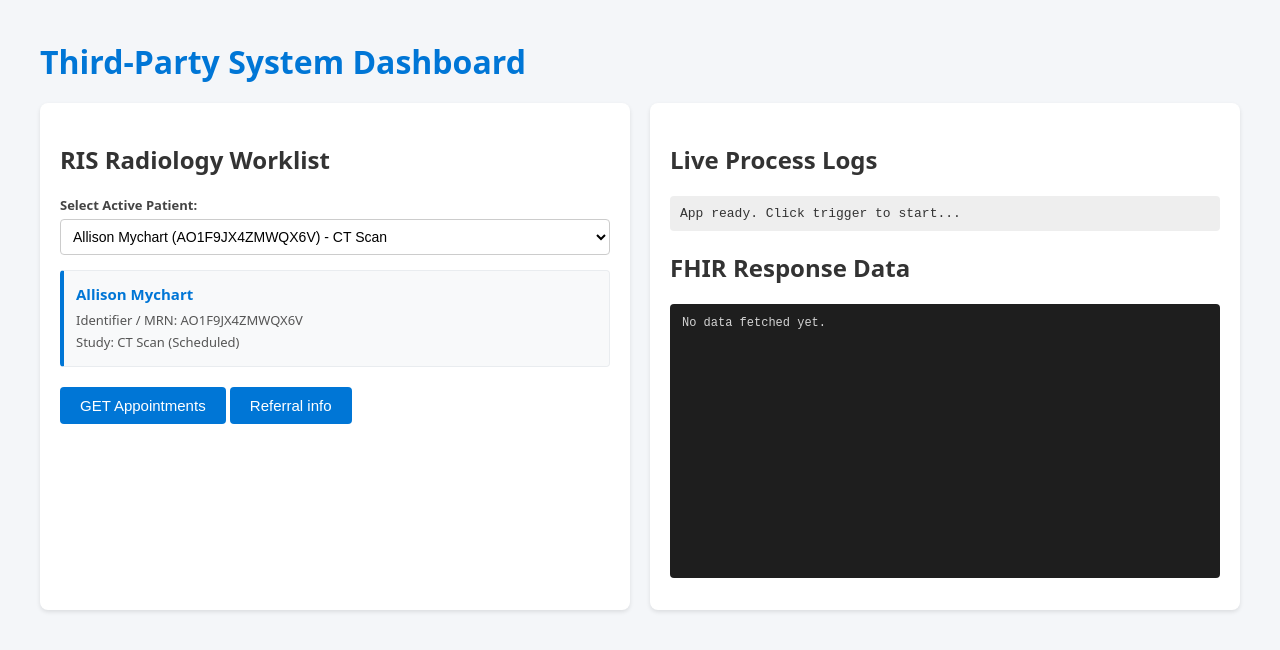
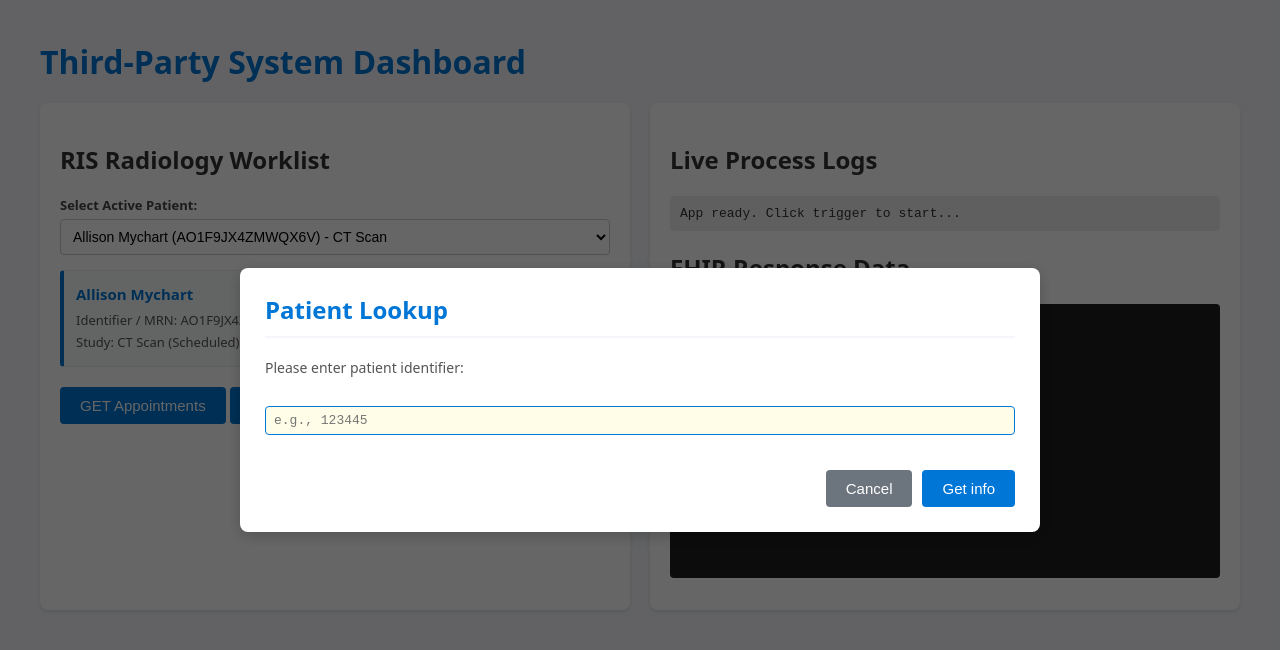
Before and after one commit to gstank01/fhir-standalone-launch, a website: page index.html in a window 1280 px wide. Both pictures are taken after a click on the button "Referral info". Drawn offline with Linux system fonts and the light colour scheme.

Commit message:
Refactor referral modal structure and styles

```diff
--- a/index.html
+++ b/index.html
@@ -185,15 +185,15 @@
 
  <!-- STEP 5: PATIENT SEARCH & REFERRAL FETCH MODAL -->
 
-<div id="referralModal" class="referral-modal">
-    <div class="modal-content">
-        <h3>Patient Lookup</h3>
-        <p>Please enter patient identifier.</p>
+<div id="referralModal" class="modal-overlay">
+    <div class="modal">
+        <h2 class="modal-header">Patient Lookup</h2>
+        <p style="font-size: 14px; color: #555;">Please enter patient identifier:</p>
 
-        <input type="text" id="referralPatientIdentifier" placeholder="e.g., 123445" class="modal-input" />
+        <input type="text" id="referralPatientIdentifier" placeholder="e.g., 123445" class="param-input" style="margin: 15px 0;" />
 
         <div class="modal-actions">
-            <button id="cancelReferralBtn" class="second-btn">Cancel</button>
+            <button id="cancelReferralBtn" class="secondary">Cancel</button>
             <button id="startReferralFetchBtn" class="primary-btn">Get info</button>
         </div>
     </div>
```
